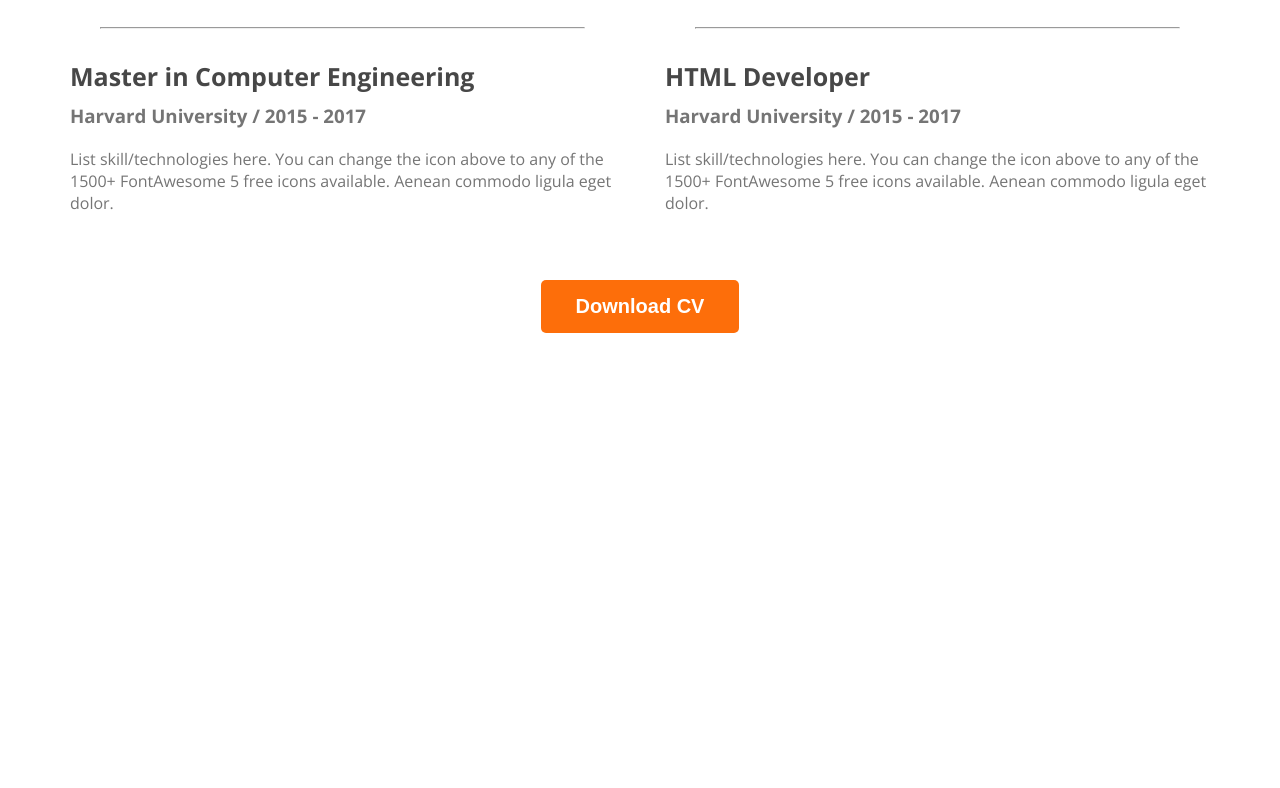
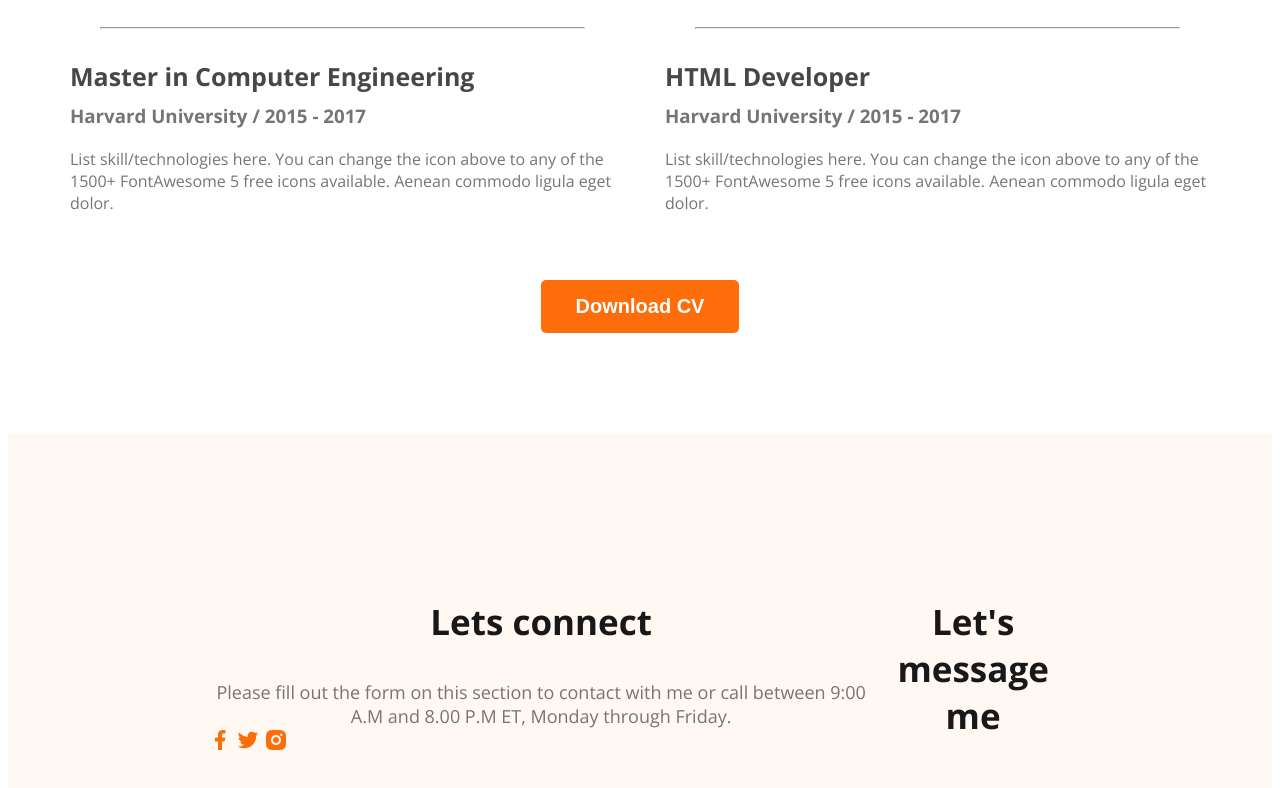
Before and after one commit to AfrinRai/webdeveloper-portfolio, a plain HTML site: page index.html in a window 1280 px wide. Shown: the part 2833-3621 px from the top of the page. Before the commit the page ends 3174 px from the top, so only its background shows below. Drawn offline with nearby package versions, Linux system fonts and the light colour scheme.

Commit message:
Basic portion of footer done

```diff
--- a/index.html
+++ b/index.html
@@ -145,7 +145,18 @@
         </section>
     </main>
     <footer>
-
+        <div class="footer-column">
+            <h3 class="section-title">Lets connect</h3>
+            <p class="section-description">Please fill out the form on this section to contact with me or call between 9:00 A.M and 8.00 P.M ET, Monday through Friday.</p>
+            <div class="social-links">
+                <a href=""><img src="images/icons/facebook.png" alt=""></a>
+                <a href=""><img src="images/icons/twitter.png" alt=""></a>
+                <a href=""><img src="images/icons/insta.png" alt=""></a>
+            </div>
+        </div>
+        <div class="footer-column">
+            <h3 class="section-title">Let's message me</h3>
+        </div>
     </footer>
 </body>
 </html>
--- a/styles/nav.css
+++ b/styles/nav.css
@@ -176,3 +176,12 @@ main section{
     text-align: center;
     margin-top: 50px;
 }
+
+/* Footer styles */
+
+footer{
+    display: flex;
+    background: #FFF8F3;
+    margin-top: 100px;
+    padding: 130px 200px;
+}
```
